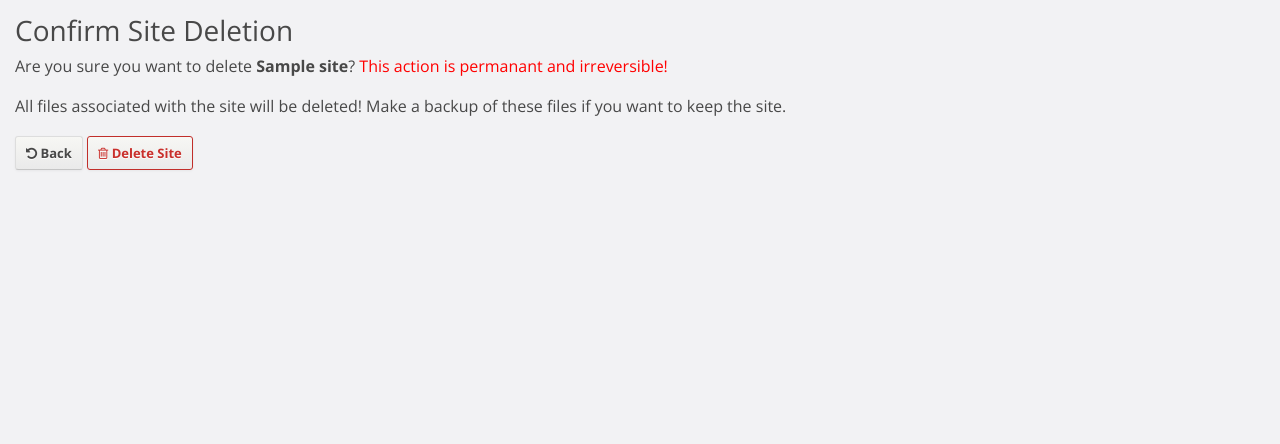
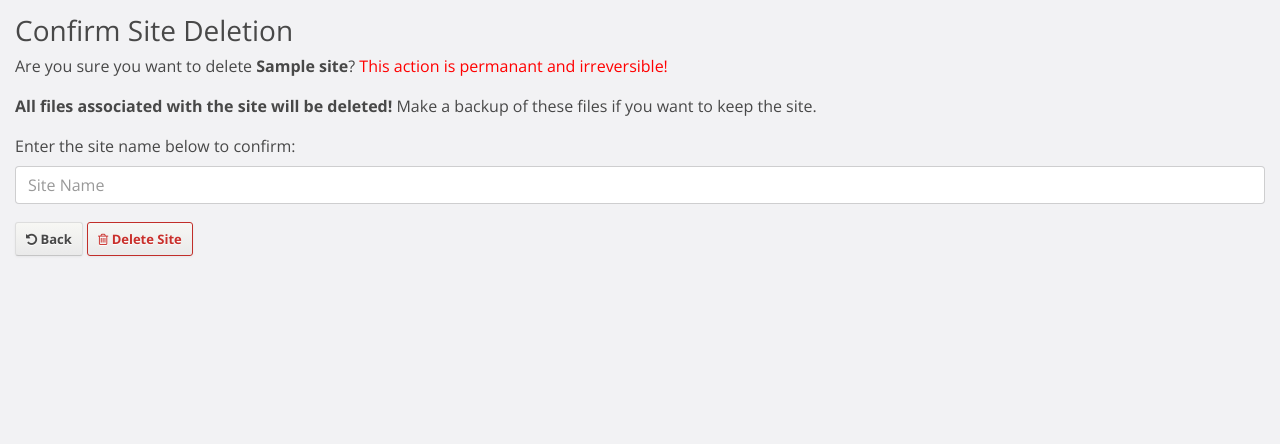
Before and after one commit to tjcsl/director, a Django app: template web3/templates/sites/delete_site.html in a window 1280 px wide. Shown: the part 40-484 px from the top of the page. Run offline with Django 3.2, Linux system fonts and the light colour scheme; the template is opened without the code that fills it: most values are stand-ins (such as "Sample title", 1, 10 or a date in 2020); some libraries are stand-ins or nearby versions.

Commit message:
more checks before deleting

```diff
--- a/web3/apps/sites/views.py
+++ b/web3/apps/sites/views.py
@@ -50,6 +50,9 @@ def edit_view(request, site_id):
 def delete_view(request, site_id):
     site = get_object_or_404(Site, id=site_id)
     if request.method == "POST":
+        if not request.POST.get("confirm", None) == site.name:
+            messages.error(request, "Delete confirmation failed!")
+            return redirect("info_site", site_id=site_id)
         if not settings.DEBUG:
             delete_site_files(site)
             reload_services()
--- a/web3/templates/sites/delete_site.html
+++ b/web3/templates/sites/delete_site.html
@@ -3,9 +3,13 @@
 {% block main %}
 <h3>Confirm Site Deletion</h3>
 <p>Are you sure you want to delete <b>{{ site.name }}</b>? <span style="color:red">This action is permanant and irreversible!</span></p>
-<p>All files associated with the site will be deleted! Make a backup of these files if you want to keep the site.</p>
+<p><b>All files associated with the site will be deleted!</b> Make a backup of these files if you want to keep the site.</p>
 <form method="POST">
     {% csrf_token %}
+    <div class="form-group">
+        <label for="confirm">Enter the site name below to confirm:</label>
+        <input type="text" placeholder="Site Name" id="confirm" name="confirm" class="form-control" />
+    </div>
     <a href="{% url 'info_site' site.id %}" class="btn btn-ion"><i class="fa fa-undo"></i> Back</a>
     <button type="submit" class="btn btn-ion btn-danger"><i class="fa fa-trash-o"></i> Delete Site</button>
 </form>
```
